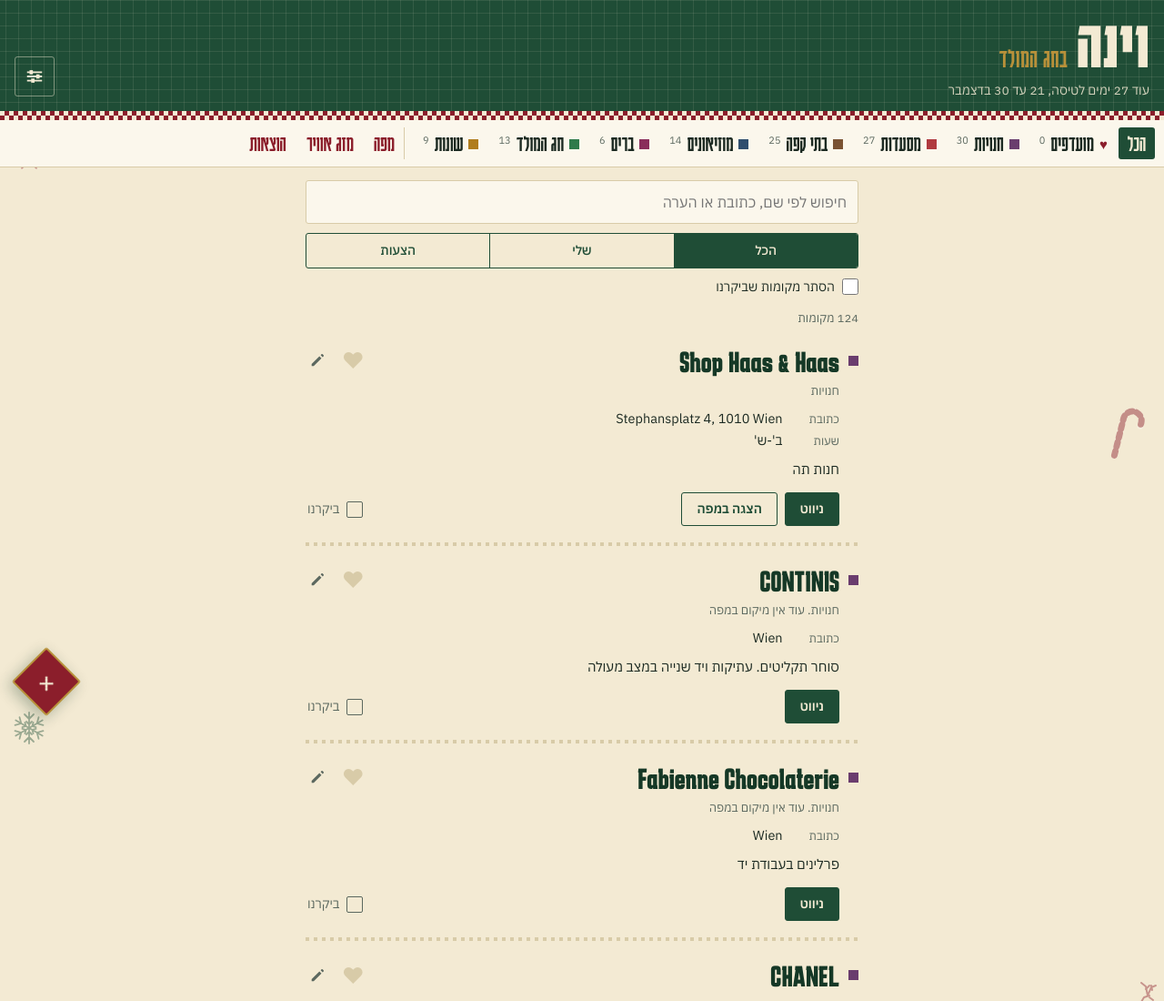
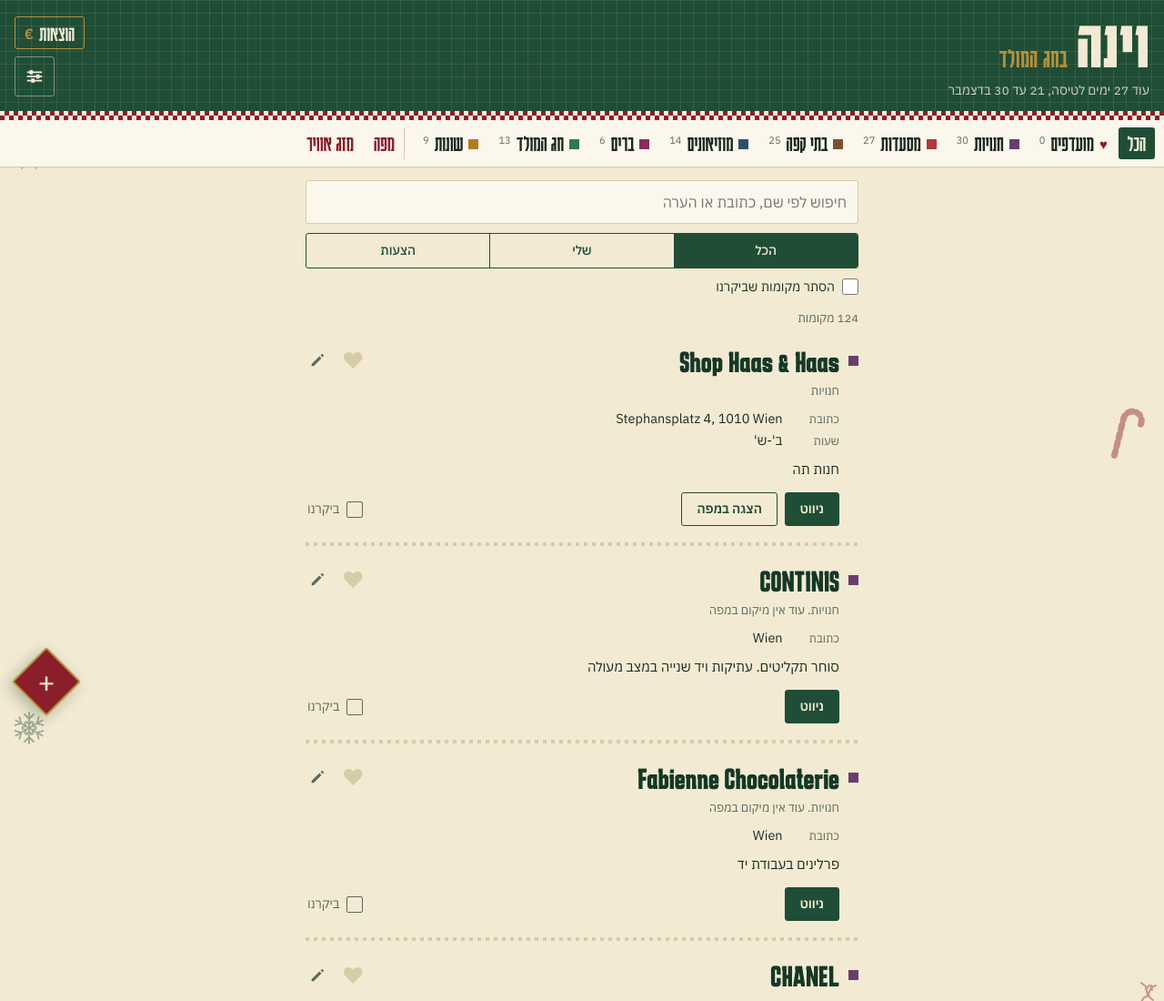
Before and after one commit to sivan22b/vienna-trip, a plain HTML site: page index.html in a window 1280 px wide. Shown: the top 1100 px of the page at 91% size. Drawn offline with Linux system fonts and the light colour scheme.

Commit message:
Expenses button in header above settings; partner name Gus
Co-Authored-By: Claude Opus 5.5 <noreply@anthropic.com>
Claude-Session: https://claude.ai/code/session_01TfEd2TnUhZ7Dznv1CLK8yx

```diff
--- a/app.js
+++ b/app.js
@@ -138,7 +138,6 @@ function tabsDef() {
     ...CAT_ORDER.map((c) => ({ id: c, label: CAT_SHORT[c] || state.categories[c] || CAT_DEFAULT[c], icon: CAT_ICON[c] })),
     { id: 'map', label: 'מפה', icon: '🗺️' },
     { id: 'weather', label: 'מזג אוויר', icon: '❄️' },
-    { id: 'expenses', label: 'הוצאות', icon: '' },
   ];
 }
 function buildTabs() {
@@ -157,8 +156,9 @@ function markTab() {
   });
 }
 function showTab(id) {
-  if (!tabsDef().some((t) => t.id === id)) id = 'all';
+  if (id !== 'expenses' && !tabsDef().some((t) => t.id === id)) id = 'all';
   ui.tab = id; saveUi(); markTab();
+  $('#btnExpenses').classList.toggle('on', id === 'expenses'); $('#btnExpenses').setAttribute('aria-pressed', id === 'expenses');
   $('#view-list').hidden = ['map', 'weather', 'expenses'].includes(id);
   $('#view-map').hidden = id !== 'map';
   $('#view-weather').hidden = id !== 'weather';
@@ -560,6 +560,7 @@ function bindUi() {
   $('#btnCancel').onclick = () => $('#dlgEdit').close();
   $('#btnDelete').onclick = deleteEdit;
   $('#btnGeo').onclick = geocodeAddress;
+  $('#btnExpenses').onclick = () => showTab(ui.tab === 'expenses' ? 'all' : 'expenses');
   $('#btnSettings').onclick = () => { renderMtn(); $('#importChoice').hidden = true; $('#importMsg').textContent = ''; $('#dlgSettings').showModal(); };
   $('#btnCloseSettings').onclick = () => $('#dlgSettings').close();
   $('#btnExport').onclick = exportData;
@@ -585,7 +586,7 @@ const expCat = (k) => EXP_CATS.find((c) => c[0] === k) || EXP_CATS[5];
 let expenses = lsGet(LS_EXP, []);
 let rate = lsGet(LS_RATE, { value: 3.8, date: null, manual: false, fallback: true });
 let expEditing = null, expDate = null, expCatSel = 'food';
-const payers = () => (meta.payers && meta.payers.length === 2 ? meta.payers : ['סיון', 'בן/בת הזוג']);
+const payers = () => (meta.payers && meta.payers.length === 2 ? meta.payers.map((n, i) => (i === 1 && n === 'בן/בת הזוג' ? 'גוס' : n)) : ['סיון', 'גוס']);
 let expPayer = lsGet('vienna.payer.v1', 0);
 const saveExp = () => lsSet(LS_EXP, expenses);
 const fmtEur = (v) => `<span dir="ltr" class="num">€${v.toLocaleString('he-IL', { minimumFractionDigits: v % 1 ? 2 : 0, maximumFractionDigits: 2 })}</span>`;
--- a/index.html
+++ b/index.html
@@ -22,7 +22,10 @@
     <h1>וינה<span>בחג המולד</span></h1>
     <p id="countdown" class="sub"></p>
   </div>
+  <div class="top-btns">
+  <button id="btnExpenses" class="exp-btn" aria-pressed="false">הוצאות <span aria-hidden="true">€</span></button>
   <button id="btnSettings" class="icon-btn" aria-label="הגדרות, ייצוא וייבוא"><svg viewBox="0 0 24 24" width="22" height="22" aria-hidden="true"><path fill="currentColor" d="M3 6h18v2H3zm0 5h18v2H3zm0 5h18v2H3z"/><rect x="6" y="4.5" width="4" height="5" fill="currentColor"/><rect x="14" y="9.5" width="4" height="5" fill="currentColor"/><rect x="8" y="14.5" width="4" height="5" fill="currentColor"/></svg></button>
+  </div>
 </header>
 
 <nav class="tabs" id="tabs" role="tablist"></nav>
--- a/style.css
+++ b/style.css
@@ -43,6 +43,7 @@ h1 span{font-size:30px; font-weight:400; color:var(--gold); line-height:1}
   background:transparent; color:var(--cream); border:1.5px solid rgba(243,234,211,.45);
   display:grid; place-items:center; margin-bottom:4px;
 }
+.top-btns .icon-btn{margin-bottom:4px}
 
 /* ---------- tabs ---------- */
 .tabs{
@@ -62,7 +63,7 @@ h1 span{font-size:30px; font-weight:400; color:var(--gold); line-height:1}
 .tab.on sup{color:rgba(243,234,211,.7)}
 .tab.on .sq{box-shadow:0 0 0 1.5px var(--cream)}
 .tab.on .heart{color:var(--cream)}
-.tab-map,.tab-weather,.tab-expenses{color:var(--red)}
+.tab-map,.tab-weather{color:var(--red)}
 .tab-map{margin-inline-start:8px; border-inline-start:1px solid var(--rule); border-radius:0}
 .tab-map.on,.tab-weather.on,.tab-expenses.on{background:var(--red); color:var(--cream); border-radius:var(--r)}
 
@@ -294,3 +295,13 @@ html,body{overflow-x:hidden}
 .who-row{display:grid; grid-template-columns:1fr auto 4.5em; gap:10px; align-items:baseline; padding:6px 0; border-bottom:1px solid var(--rule); font-size:15px}
 .who-row b{font-weight:600}
 .exp-who-sum .small{margin:8px 0 0}
+
+.top-btns{display:grid; gap:8px; justify-items:end; flex:0 0 auto}
+.exp-btn{
+  display:inline-flex; align-items:center; gap:6px; cursor:pointer; white-space:nowrap;
+  border:1.5px solid var(--gold); border-radius:var(--r); background:transparent; color:var(--cream);
+  font-family:var(--display); font-size:24px; line-height:1; padding:6px 10px 4px;
+}
+.exp-btn span{font-family:var(--body); font-size:16px; font-weight:600; color:var(--gold)}
+.exp-btn.on{background:var(--red); border-color:var(--red)}
+.exp-btn.on span{color:var(--cream)}
--- a/sw.js
+++ b/sw.js
@@ -1,5 +1,5 @@
 // Service worker: האפליקציה עובדת גם בלי אינטרנט
-const VERSION = 'v12';
+const VERSION = 'v13';
 const SHELL = `shell-${VERSION}`;
 const TILES = 'tiles-v1';
 const ASSETS = [
```
